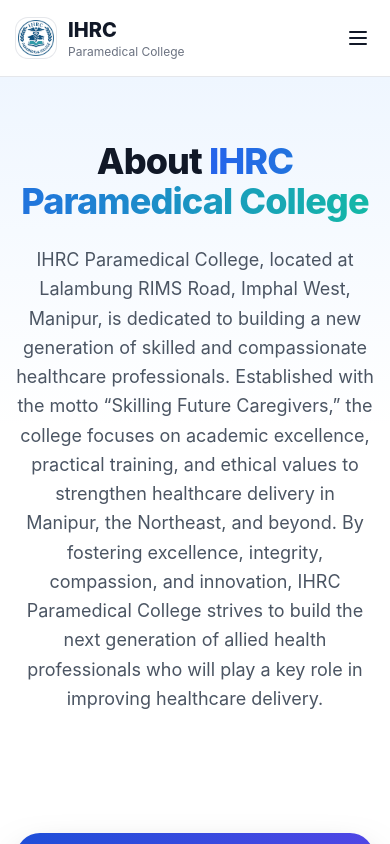
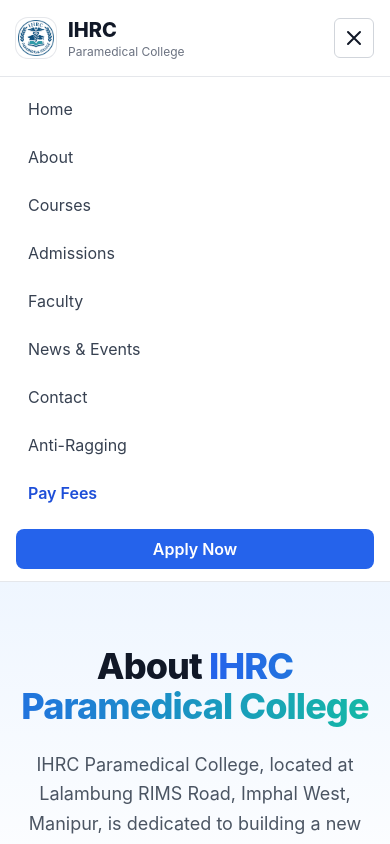
Before and after one commit to javedmehedi-byte/final-website, a Next.js app: page /about in a window 390 px wide. Both pictures are taken after a click on the button "Toggle menu". Shown: the top 844 px of the page. Built offline with nearby package versions, Linux system fonts and the light colour scheme.

Commit message:
feat(ui): add working mobile hamburger menu and integrate Header into Layout

```diff
--- /dev/null
+++ b/components/Header.tsx
@@ -0,0 +1,91 @@
+'use client'
+
+import Link from 'next/link'
+import Image from 'next/image'
+import { useEffect, useState } from 'react'
+import { usePathname } from 'next/navigation'
+import { SITE_LOGO, SITE_LOGO_ALT } from '@/lib/site-config'
+
+export default function Header() {
+  const [open, setOpen] = useState(false)
+  const pathname = usePathname()
+
+  // Close menu on route change
+  useEffect(() => {
+    setOpen(false)
+  }, [pathname])
+
+  return (
+    <header className="bg-white shadow-sm border-b border-gray-200">
+      <div className="max-w-7xl mx-auto px-4">
+        <div className="flex justify-between items-center py-4">
+          <Link href="/" className="flex items-center space-x-3">
+            <div className="relative w-10 h-10 rounded-xl overflow-hidden ring-1 ring-gray-200 bg-white">
+              <Image src={SITE_LOGO} alt={SITE_LOGO_ALT} fill priority sizes="40px" className="object-contain p-0.5" />
+            </div>
+            <div className="leading-tight">
+              <div className="text-xl font-extrabold text-gray-900">IHRC</div>
+              <div className="text-xs text-gray-500">Paramedical College</div>
+            </div>
+          </Link>
+
+          {/* Desktop nav */}
+          <nav className="hidden lg:flex items-center space-x-6">
+            <Link href="/" className="text-gray-700 hover:text-blue-600 font-medium transition-colors">Home</Link>
+            <Link href="/about" className="text-gray-700 hover:text-blue-600 font-medium transition-colors">About</Link>
+            <Link href="/courses" className="text-gray-700 hover:text-blue-600 font-medium transition-colors">Courses</Link>
+            <Link href="/admissions" className="text-gray-700 hover:text-blue-600 font-medium transition-colors">Admissions</Link>
+            <Link href="/faculty" className="text-gray-700 hover:text-blue-600 font-medium transition-colors">Faculty</Link>
+            <Link href="/news-events" className="text-gray-700 hover:text-blue-600 font-medium transition-colors">News & Events</Link>
+            <Link href="/contact" className="text-gray-700 hover:text-blue-600 font-medium transition-colors">Contact</Link>
+            <Link href="/anti-ragging" className="text-gray-700 hover:text-blue-600 font-medium transition-colors">Anti-Ragging</Link>
+            <Link href="/pay-fees" className="text-blue-700 font-semibold hover:text-blue-800 transition-colors">Pay Fees</Link>
+            <Link href="/apply" className="bg-blue-600 text-white px-6 py-2 rounded-lg font-semibold hover:bg-blue-700 transition-colors ml-4">
+              Apply Now
+            </Link>
+          </nav>
+
+          {/* Mobile menu button */}
+          <button
+            className="lg:hidden flex items-center justify-center w-10 h-10 rounded-md border border-gray-300"
+            aria-label="Toggle menu"
+            aria-expanded={open}
+            aria-controls="mobile-menu"
+            onClick={() => setOpen(v => !v)}
+          >
+            {open ? (
+              <svg className="w-6 h-6" fill="none" stroke="currentColor" viewBox="0 0 24 24">
+                <path strokeLinecap="round" strokeLinejoin="round" strokeWidth={2} d="M6 18L18 6M6 6l12 12" />
+              </svg>
+            ) : (
+              <svg className="w-6 h-6" fill="none" stroke="currentColor" viewBox="0 0 24 24">
+                <path strokeLinecap="round" strokeLinejoin="round" strokeWidth={2} d="M4 6h16M4 12h16M4 18h16" />
+              </svg>
+            )}
+          </button>
+        </div>
+      </div>
+
+      {/* Mobile nav panel */}
+      <div
+        id="mobile-menu"
+        className={`${open ? 'max-h-[600px] opacity-100' : 'max-h-0 opacity-0'} lg:hidden overflow-hidden transition-all duration-300 ease-in-out bg-white border-t border-gray-200`}
+      >
+        <nav className="px-4 py-3 grid gap-2">
+          <Link href="/" className="block px-3 py-2 rounded-md text-gray-700 hover:bg-gray-50">Home</Link>
+          <Link href="/about" className="block px-3 py-2 rounded-md text-gray-700 hover:bg-gray-50">About</Link>
+          <Link href="/courses" className="block px-3 py-2 rounded-md text-gray-700 hover:bg-gray-50">Courses</Link>
+          <Link href="/admissions" className="block px-3 py-2 rounded-md text-gray-700 hover:bg-gray-50">Admissions</Link>
+          <Link href="/faculty" className="block px-3 py-2 rounded-md text-gray-700 hover:bg-gray-50">Faculty</Link>
+          <Link href="/news-events" className="block px-3 py-2 rounded-md text-gray-700 hover:bg-gray-50">News & Events</Link>
+          <Link href="/contact" className="block px-3 py-2 rounded-md text-gray-700 hover:bg-gray-50">Contact</Link>
+          <Link href="/anti-ragging" className="block px-3 py-2 rounded-md text-gray-700 hover:bg-gray-50">Anti-Ragging</Link>
+          <Link href="/pay-fees" className="block px-3 py-2 rounded-md font-semibold text-blue-700 hover:bg-blue-50">Pay Fees</Link>
+          <Link href="/apply" className="block text-center mt-2 bg-blue-600 text-white px-6 py-2 rounded-lg font-semibold hover:bg-blue-700">
+            Apply Now
+          </Link>
+        </nav>
+      </div>
+    </header>
+  )
+}
--- a/components/Layout.tsx
+++ b/components/Layout.tsx
@@ -1,46 +1,13 @@
 import Link from 'next/link'
 import Image from 'next/image'
 import { SITE_LOGO, SITE_LOGO_ALT } from '@/lib/site-config'
+import Header from '@/components/Header'
 import type { ReactNode } from 'react'
 
 export default function Layout({ children }: { children: ReactNode }) {
   return (
     <div className="min-h-screen flex flex-col">
-      <header className="bg-white shadow-sm border-b border-gray-200">
-        <div className="max-w-7xl mx-auto px-4">
-          <div className="flex justify-between items-center py-4">
-            <Link href="/" className="flex items-center space-x-3">
-              <div className="relative w-10 h-10 rounded-xl overflow-hidden ring-1 ring-gray-200 bg-white">
-                <Image src={SITE_LOGO} alt={SITE_LOGO_ALT} fill priority sizes="40px" className="object-contain p-0.5" />
-              </div>
-              <div className="leading-tight">
-                <div className="text-xl font-extrabold text-gray-900">IHRC</div>
-                <div className="text-xs text-gray-500">Paramedical College</div>
-              </div>
-            </Link>
-            <nav className="hidden lg:flex items-center space-x-6">
-              <Link href="/" className="text-gray-700 hover:text-blue-600 font-medium transition-colors">Home</Link>
-              <Link href="/about" className="text-gray-700 hover:text-blue-600 font-medium transition-colors">About</Link>
-              <Link href="/courses" className="text-gray-700 hover:text-blue-600 font-medium transition-colors">Courses</Link>
-              <Link href="/admissions" className="text-gray-700 hover:text-blue-600 font-medium transition-colors">Admissions</Link>
-              <Link href="/faculty" className="text-gray-700 hover:text-blue-600 font-medium transition-colors">Faculty</Link>
-              <Link href="/news-events" className="text-gray-700 hover:text-blue-600 font-medium transition-colors">News & Events</Link>
-              <Link href="/contact" className="text-gray-700 hover:text-blue-600 font-medium transition-colors">Contact</Link>
-              <Link href="/anti-ragging" className="text-gray-700 hover:text-blue-600 font-medium transition-colors">Anti-Ragging</Link>
-              <Link href="/pay-fees" className="text-blue-700 font-semibold hover:text-blue-800 transition-colors">Pay Fees</Link>
-              <Link href="/apply" className="bg-blue-600 text-white px-6 py-2 rounded-lg font-semibold hover:bg-blue-700 transition-colors ml-4">
-                Apply Now
-              </Link>
-            </nav>
-            {/* Mobile menu button */}
-            <button className="lg:hidden flex items-center justify-center w-8 h-8">
-              <svg className="w-6 h-6" fill="none" stroke="currentColor" viewBox="0 0 24 24">
-                <path strokeLinecap="round" strokeLinejoin="round" strokeWidth={2} d="M4 6h16M4 12h16M4 18h16" />
-              </svg>
-            </button>
-          </div>
-        </div>
-      </header>
+      <Header />
       <main className="flex-1">{children}</main>
       <footer className="bg-gray-900 text-white">
         <div className="max-w-7xl mx-auto px-4 py-12">
```
